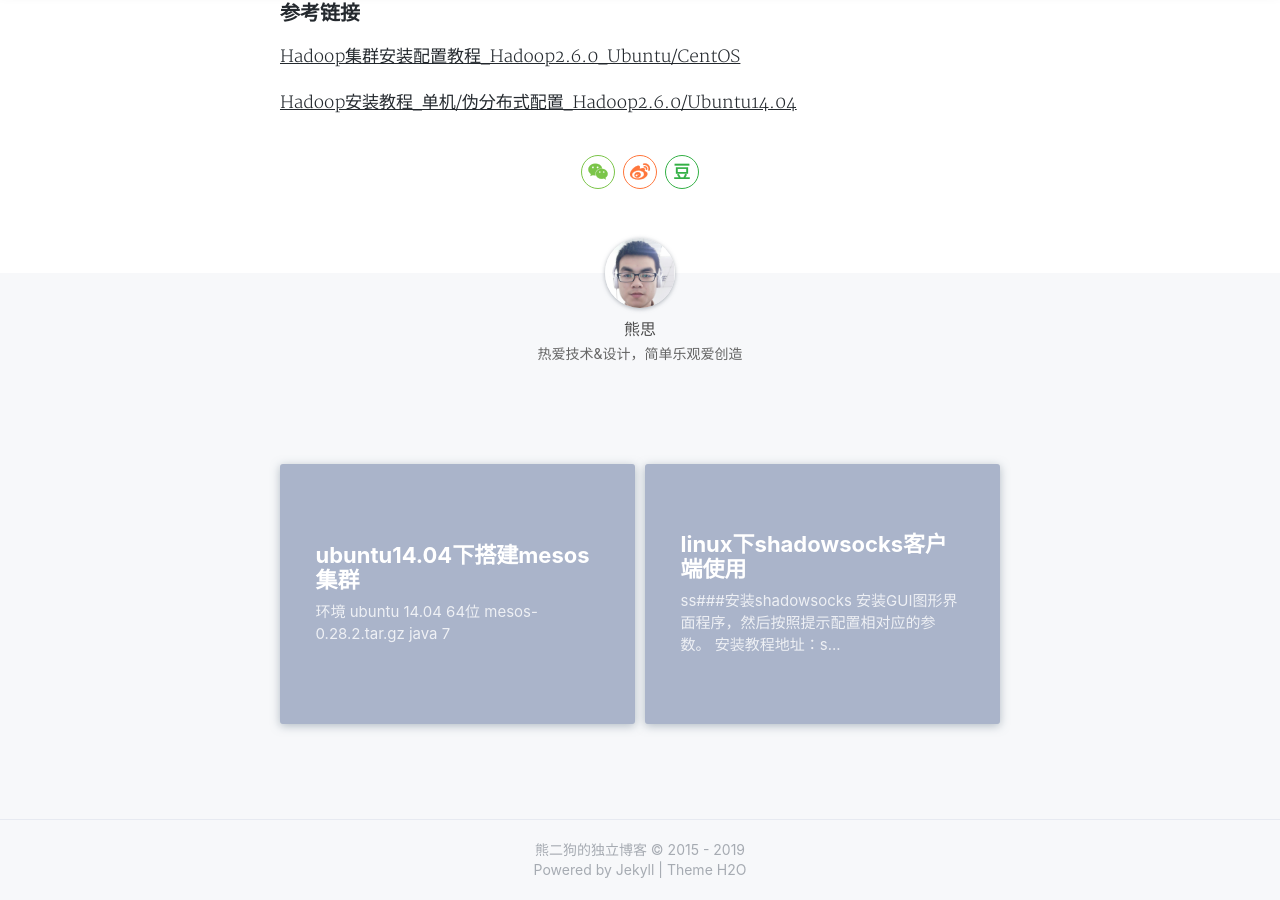
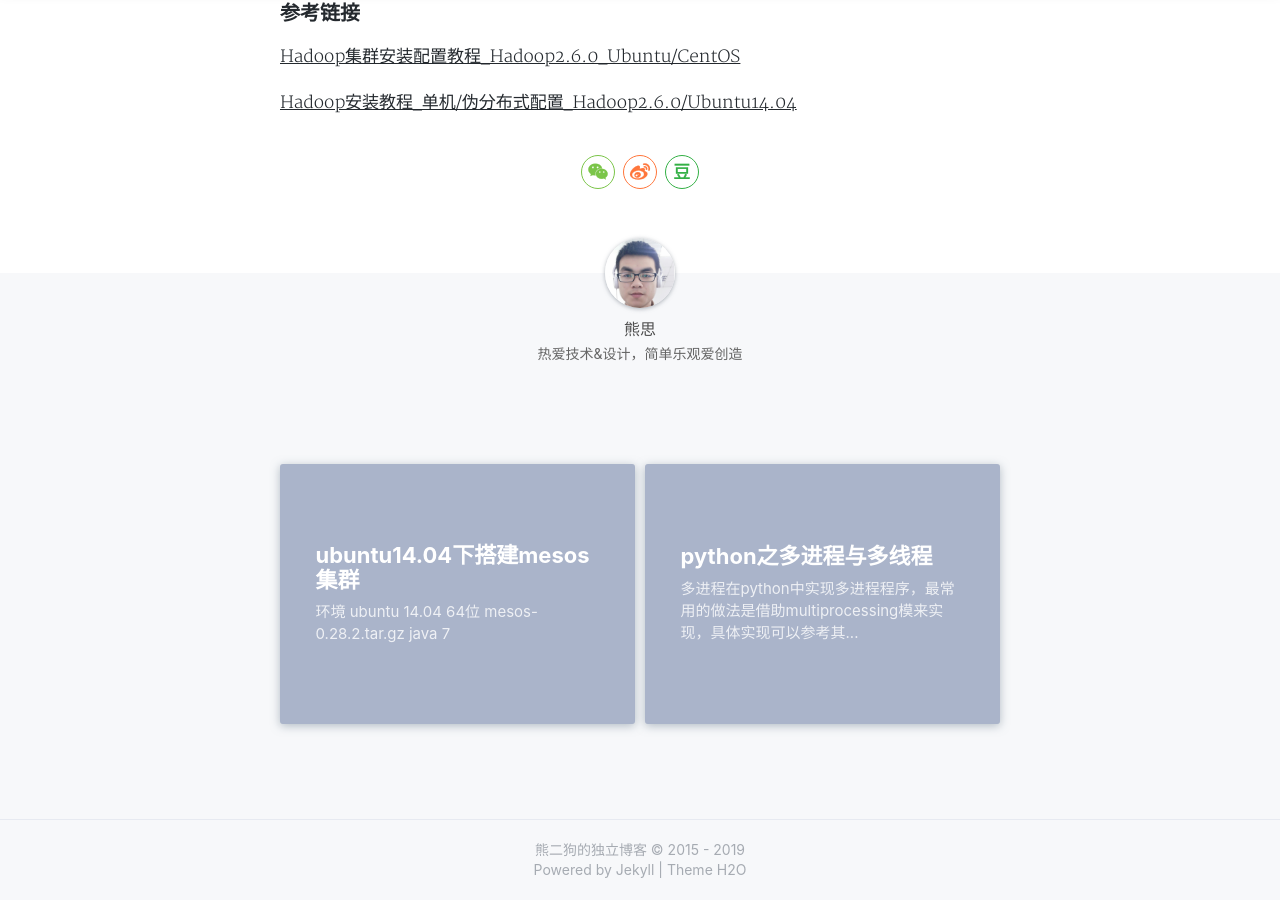
Before and after one commit to nettyxiong/nettyxiong.github.io, a Jekyll site: the page built from _posts/bigdata/2016-08-24-hadoop_cluster.md, in a window 1280 px wide and 900 px high, scrolled down 5881 px. Built offline with Jekyll 4.4.1, drawn with Linux system fonts in a browser that asks for light colours; nearby versions of some CDN libraries; comment, search, counter and statistics services are not loaded; a style sheet for code colours, icons or effects is not loaded.

Commit message:
delete unnecessary posts

```diff
--- a/_posts/linux/2016-04-11-linux-shadowsocks-proxy.md
+++ /dev/null
@@ -1,12 +0,0 @@
----
-layout: post
-title: linux下shadowsocks客户端使用
-categories: [linux]
-description: ubuntu下shadowsocks客户端使用
-tags: linux
-date: 2016-04-11
----
-[ss](http://aitanlu.com/ubuntu-shadowsocks-ke-hu-duan-pei-zhi.html)
-###安装shadowsocks
-- 安装GUI图形界面程序，然后按照提示配置相对应的参数。
-- 安装教程地址：[shadowsocks-qt5 安装指南](https://github.com/shadowsocks/shadowsocks-qt5/wiki/%E5%AE%89%E8%A3%85%E6%8C%87%E5%8D%97)
```
Also changed, not shown: _posts/bigdata/2017-08-03-kubernetes_cluster.md (+1 -2 lines), _posts/life/2015-04-19-todo.md (renamed from _posts/2015-04-19-todo.md), _posts/life/2016-01-01-timeline.md (renamed from _posts/2016-01-01-timeline.md), _posts/life/2016-02-07-dairy.md (renamed from _posts/2016-02-07-dairy.md), _posts/life/2018-01-01-timeline.md (renamed from _posts/2018-01-01-timeline.md).
